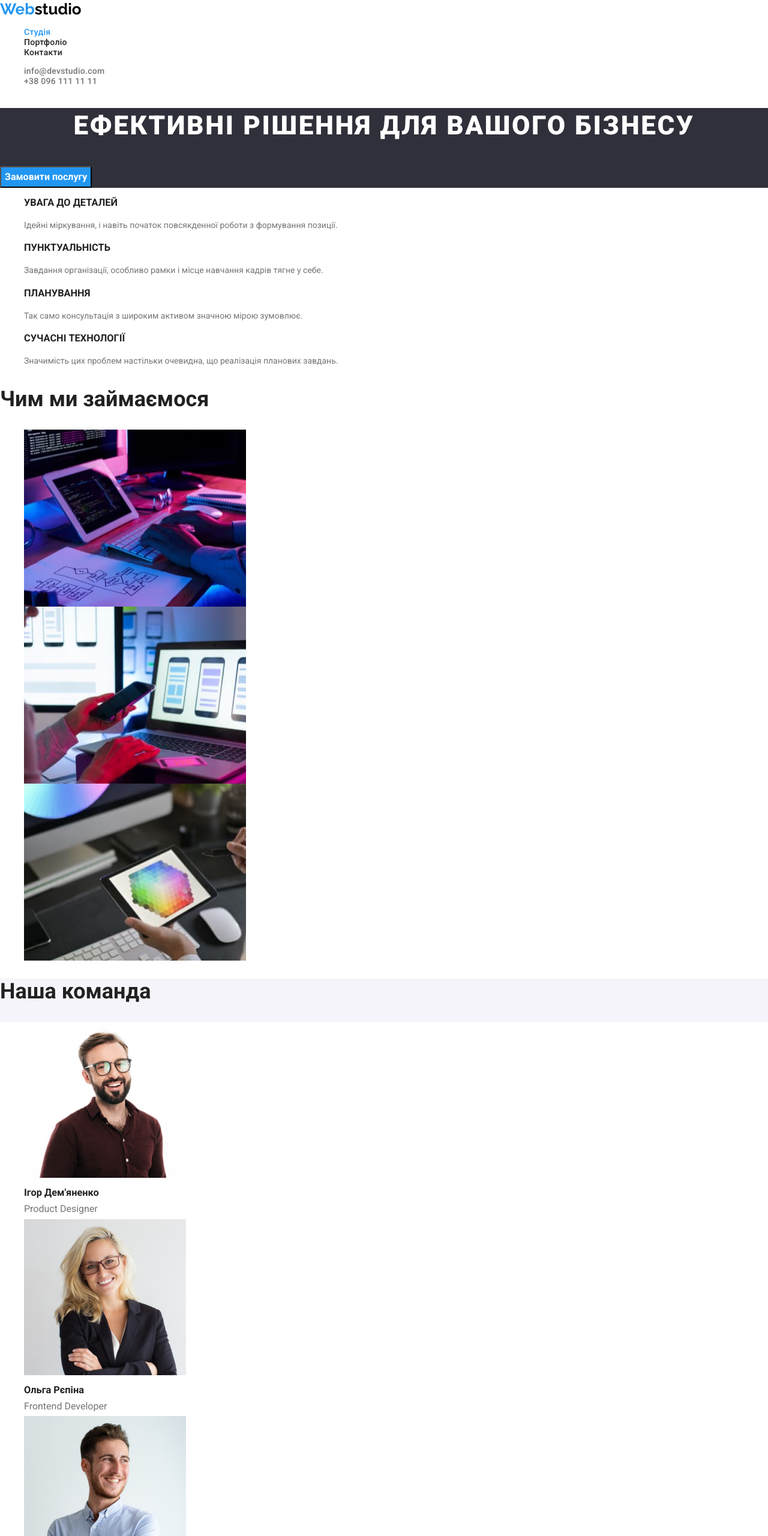
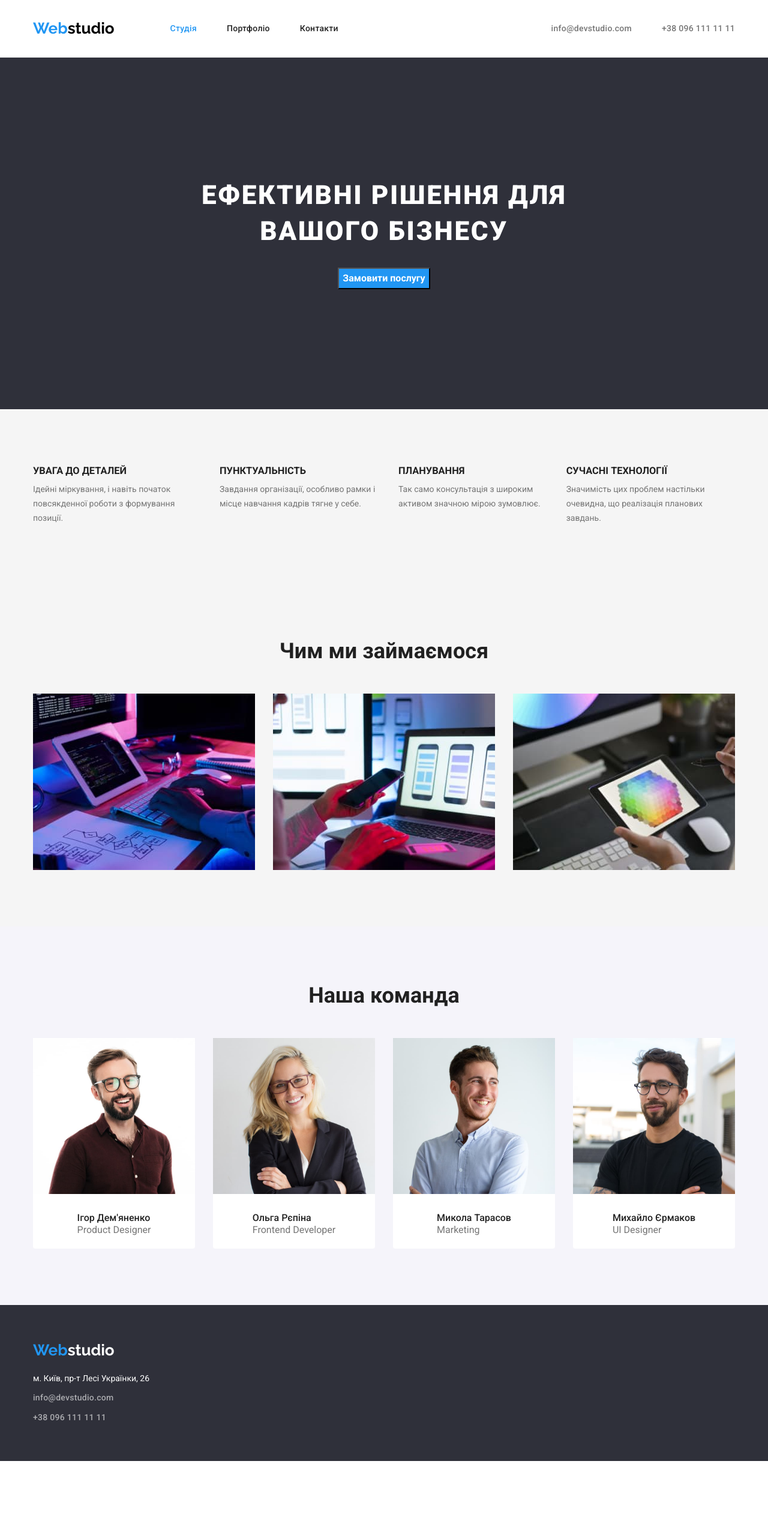
Before and after one commit to Khrystyna-Harasym/goit-markup-hw-03, a plain HTML site: page index.html in a window 1280 px wide. Shown: the top 2560 px of the page at 60% size. After the commit the page ends 2435 px from the top, so only its background shows below. Drawn offline with nearby package versions, Linux system fonts and the light colour scheme.

Commit message:
updated styles.css file

```diff
--- a/css/styles.css
+++ b/css/styles.css
@@ -11,7 +11,7 @@
   --light-logo-color: #ffffff;
   --dark-logo-color: #000000;
 }
-/* Скидання функцій по дефолту  */
+/* ============Скидання функцій по дефолту===========  */
 .link {
   text-decoration: none;
 }
@@ -32,19 +32,19 @@
   margin: -1px;
 }
 .menu-link {
- color: inherit;
+  color: inherit;
 }
 img {
   display: block;
+  max-width: 100%;
+  height: auto;
 }
 
 button {
-  font-family: inherit;
   cursor: pointer;
 }
 
 body {
-
   font-family: var(--primary-font);
   font-style: normal;
   font-size: 14px;
@@ -52,28 +52,86 @@ body {
   background-color: var(--primary-background-color);
   color: var(--primary-text--color-theme-light);
 }
+h1,
+h2,
+h3,
+p {
+  margin-top: 0;
+  margin-bottom: 0;
+}
+ul,
+ol {
+  margin-top: 0;
+  margin-bottom: 0;
+  padding-left: 0;
+}
 
-/* Верхня лінія */
+.section {
+  padding-top: 94px;
+  padding-bottom: 94px;
+}
+.container {
+  width: 1200px;
+  margin-left: auto;
+  margin-right: auto;
+  padding-left: 15px;
+  padding-right: 15px;
+}
+.title-section {
+  font-weight: 700;
+  font-size: 36px;
+  line-height: 1.17;
+  margin-bottom: 50px;
+}
+.title {
+  display: flex;
+  justify-content: center;
+}
 
-/* Логотип */
+/* ======================Верхня лінія=================== */
+.top-line {
+  border-bottom: 1px solid #ececec;
+}
+.top-line-container {
+  display: flex;
+  align-items: center;
+  padding-top: 32px;
+  padding-bottom: 32px;
+}
+/* ====================Логотип========================= */
 .page-logo {
   font-family: var(--secondary-font);
   font-weight: 700;
   font-size: 26px;
   line-height: 1.19;
   color: var(--dark-logo-color);
+  margin-right: 93px;
 }
 .accent {
   color: var(--accent-color);
 }
-/* Навігація */
+/* =======================Навігація====================== */
 
-/* Посилання */
+.page-nav {
+  display: flex;
+}
+
+.menu .nav-item:not(:last-child) {
+  margin-right: 50px;
+}
+.menu,
+.contact-menu {
+  display: flex;
+}
+/* =================Посилання===================== */
 .menu-link {
   font-weight: 500;
   line-height: 1.14;
   letter-spacing: 0.02em;
+}
 
+.contact-menu {
+  margin-left: auto;
 }
 
 .menu-link:hover,
@@ -84,12 +142,13 @@ body {
 .menu .link.current {
   color: var(--accent-color);
 }
-/* Контакти */
+/* =================Контакти================== */
 .mail {
   font-weight: 500;
   line-height: 1.14;
   letter-spacing: 0.02em;
   color: var(--secondary-text-color-theme-light);
+  margin-right: 50px;
 }
 
 .contact-number {
@@ -109,9 +168,12 @@ body {
   color: var(--accent-color);
 }
 
-/* Основний контент */
+/* ==============Основний контент================== */
 
 /* Герой */
+.main-hero-container {
+  text-align: center;
+}
 .main-hero,
 .footer-page {
   background-color: var(--accent-background-color);
@@ -120,20 +182,30 @@ body {
   font-weight: 900;
   font-size: 44px;
   line-height: 1.36;
-  text-align: center;
   letter-spacing: 0.06em;
   text-transform: uppercase;
   color: var(--main-text-color-theme-dark);
+
+  width: 696px;
+  padding-top: 200px;
+  margin-left: auto;
+  margin-right: auto;
+  margin-bottom: 30px;
 }
 
-/* Кнопки */
+/* ================Кнопки===================== */
 
 .modal-open-btn {
+  display: inline-block;
   font-weight: 700;
   font-size: 16px;
   line-height: 1.88;
   color: var(--main-text-color-theme-dark);
   background: var(--accent-color);
+
+  margin-left: auto;
+  margin-right: auto;
+  margin-bottom: 200px;
 }
 .modal-open-btn:hover,
 .modal-open-btn:focus {
@@ -154,35 +226,80 @@ body {
     0px 2px 2px rgba(0, 0, 0, 0.12);
   border-radius: 4px;
 }
- /* Особливості */
+/*======================== Особливості====================*/
+.feature-section {
+  background-color: #f5f5f5;
+}
+.feature-container {
+  display: flex;
+}
+.feature-list {
+  display: flex;
+  gap: 30px;
+  padding: 0;
+}
+.feature-item {
+  flex-basis: calc((100%-90) / 4);
+}
+
 .feature-title {
   font-weight: 700;
   line-height: 1.14;
+  text-transform: uppercase;
+  margin-bottom: 10px;
+}
 
-  text-transform: uppercase;
-}
 .feature-text {
   line-height: 1.71;
   color: var(--secondary-text-color-theme-light);
 }
 
-  /* Наша команда */
-.title-section {
-  font-weight: 700;
-  font-size: 36px;
-  line-height: 1.17;
+/* ==========Чим ми займаємось======== */
+
+.work-section {
+  background-color: #f5f5f5;
 }
+.work-list {
+  display: flex;
+  flex-wrap: wrap;
+}
+.work-card:not(:nth-child(3n)) {
+  margin-right: 30px;
+}
+.work-title {
+  display: flex;
+  justify-content: center;
+}
+
+/*============= Наша команда============ */
 .team-section {
   background-color: var(--secondary-background-color);
 }
 .team-list {
-  background: var(--primary-background-color);
+  display: flex;
+  gap: 30px;
 }
 
-.team-title {
+.team-item {
+  display: flex;
+  flex-direction: column;
+  flex-basis: calc((100% - 90px) / 4);
+  background: var(--primary-background-color);
+  border-radius: 0px 0px 4px 4px;
+}
+.team-name {
+  padding-top: 30px;
+  padding-bottom: 30px;
+}
+.team-item > .team-name {
+  margin-right: auto;
+  margin-left: auto;
+}
+.employee-title {
   font-weight: 500;
   font-size: 16px;
   line-height: 1.19;
+  margin-bottom: 10px;
 }
 .team-desc {
   font-size: 16px;
@@ -190,10 +307,16 @@ body {
   color: var(--secondary-text-color-theme-light);
 }
 
-/* Підвал */
+/* =====================Підвал======================= */
 
 /* Логотип футера */
+.footer-page-container {
+  display: flex;
+  flex-direction: column;
+}
+
 .logo-footer {
+  margin-top: 60px;
   font-family: var(--secondary-font);
   font-weight: 700;
   font-size: 26px;
@@ -202,6 +325,13 @@ body {
 }
 
 /* Адреса */
+.address-list {
+  margin-top: 20px;
+  margin-bottom: 60px;
+}
+.address-item:not(:last-child) {
+  padding-bottom: 9px;
+}
 .map-address {
   font-style: normal;
   line-height: 1.71;
@@ -214,17 +344,47 @@ body {
   color: rgba(255, 255, 255, 0.6);
 }
 
-/* Портфоліо проєкт */
+/* ======================Портфоліо проєкт================== */
 
-/* Список проєктів  */
+/* ========Навігаційні кнопки======== */
+.nav-btn-container {
+  display: flex;
+  justify-content: center;
+  gap: 8px;
+  padding-top: 94px;
+  margin-bottom: 34px;
+}
+
+
+/* =============Список проєктів==============  */
 .project-title {
   font-weight: 700;
   font-size: 18px;
   line-height: 2;
   letter-spacing: 0.06em;
+  margin-bottom: 4px;
 }
 .project-desc {
   font-size: 16px;
   line-height: 1.88;
   color: var(--secondary-text-color-theme-light);
 }
+.project-list-container {
+  display: flex;
+  flex-wrap: wrap;
+  gap: 30px;
+  padding-bottom: 94px;
+  margin-top: 34px;
+}
+.project-list {
+  display: flex;
+  flex-direction: column;
+  border: 1px solid #eeeeee;
+  flex-basis: calc((100% - 60px) / 3);
+}
+.project-list > .project-card {
+  padding-top: 20px;
+  padding-right: 24px;
+  padding-bottom: 20px;
+  padding-left: 24px;
+}
```
